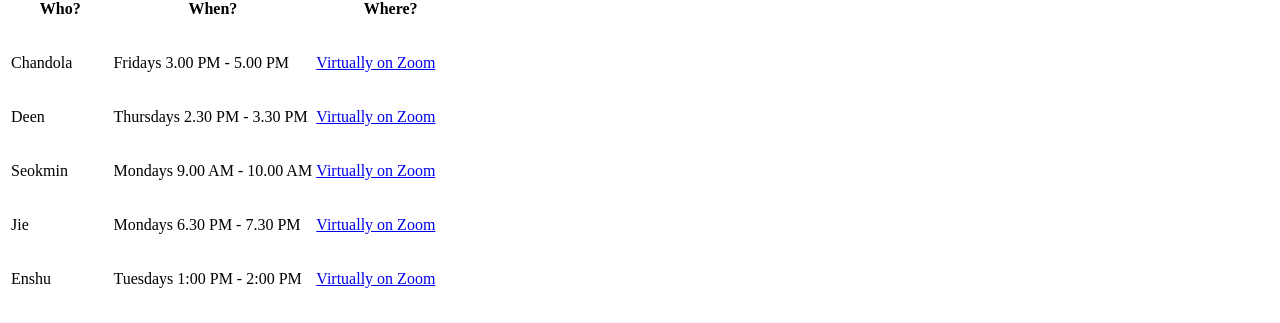
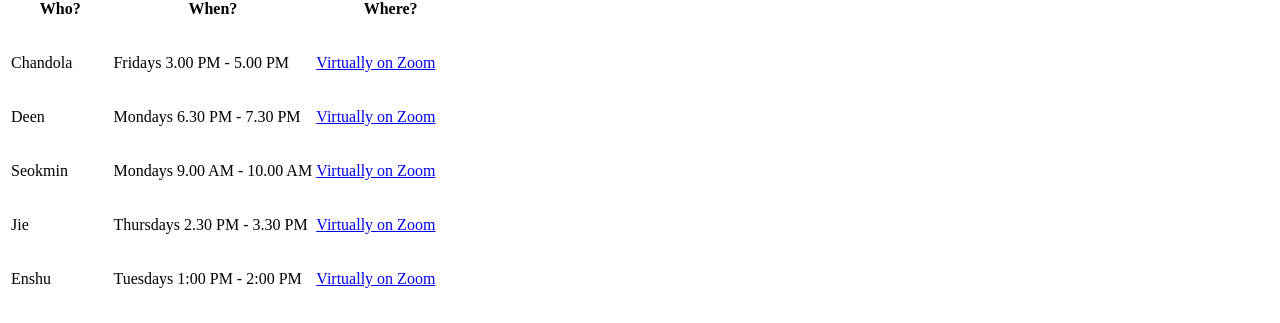
Before and after one commit to ubdsgroup/mlcourse-ub, a Sphinx documentation site: the page built from source/syllabus.rst, in a window 1280 px wide and 900 px high, scrolled down 1151 px. Shown: the part 152-475 px from the top of the window. Built offline with Sphinx 7.4.7 and the Read the Docs theme 2.0.0, drawn with Linux system fonts in a browser that asks for light colours.

Commit message:
fixing ta office hours

```diff
--- a/source/syllabus.rst
+++ b/source/syllabus.rst
@@ -49,9 +49,9 @@ Office Hours
    :widths: 20, 40, 30
 
    "Chandola", "Fridays 3.00 PM - 5.00 PM",`Virtually on Zoom <https://buffalo.zoom.us/j/94867240117?pwd=NGxCNFgzcUVnYjVoalpJQkczNTNjZz09>`_
-   "Deen","Thursdays 2.30 PM - 3.30 PM",`Virtually on Zoom <https://buffalo.zoom.us/j/94867240117?pwd=NGxCNFgzcUVnYjVoalpJQkczNTNjZz09>`_
+   "Deen","Mondays 6.30 PM - 7.30 PM",`Virtually on Zoom <https://buffalo.zoom.us/j/94867240117?pwd=NGxCNFgzcUVnYjVoalpJQkczNTNjZz09>`_
    "Seokmin","Mondays 9.00 AM - 10.00 AM", `Virtually on Zoom <https://buffalo.zoom.us/j/93717120120?pwd=S3g3KytBYkljMWdhQlNlL0k2KzNDQT09>`_
-   "Jie","Mondays 6.30 PM - 7.30 PM",`Virtually on Zoom <https://buffalo.zoom.us/j/93717120120?pwd=S3g3KytBYkljMWdhQlNlL0k2KzNDQT09>`_
+   "Jie","Thursdays 2.30 PM - 3.30 PM",`Virtually on Zoom <https://buffalo.zoom.us/j/93717120120?pwd=S3g3KytBYkljMWdhQlNlL0k2KzNDQT09>`_
    "Enshu","Tuesdays 1:00 PM - 2:00 PM",`Virtually on Zoom <https://buffalo.zoom.us/j/97158552112?pwd=WkszZHE3QWZPaEdQM1ZmbjRQVmlHdz09>`_
 
 Prerequisites
```
